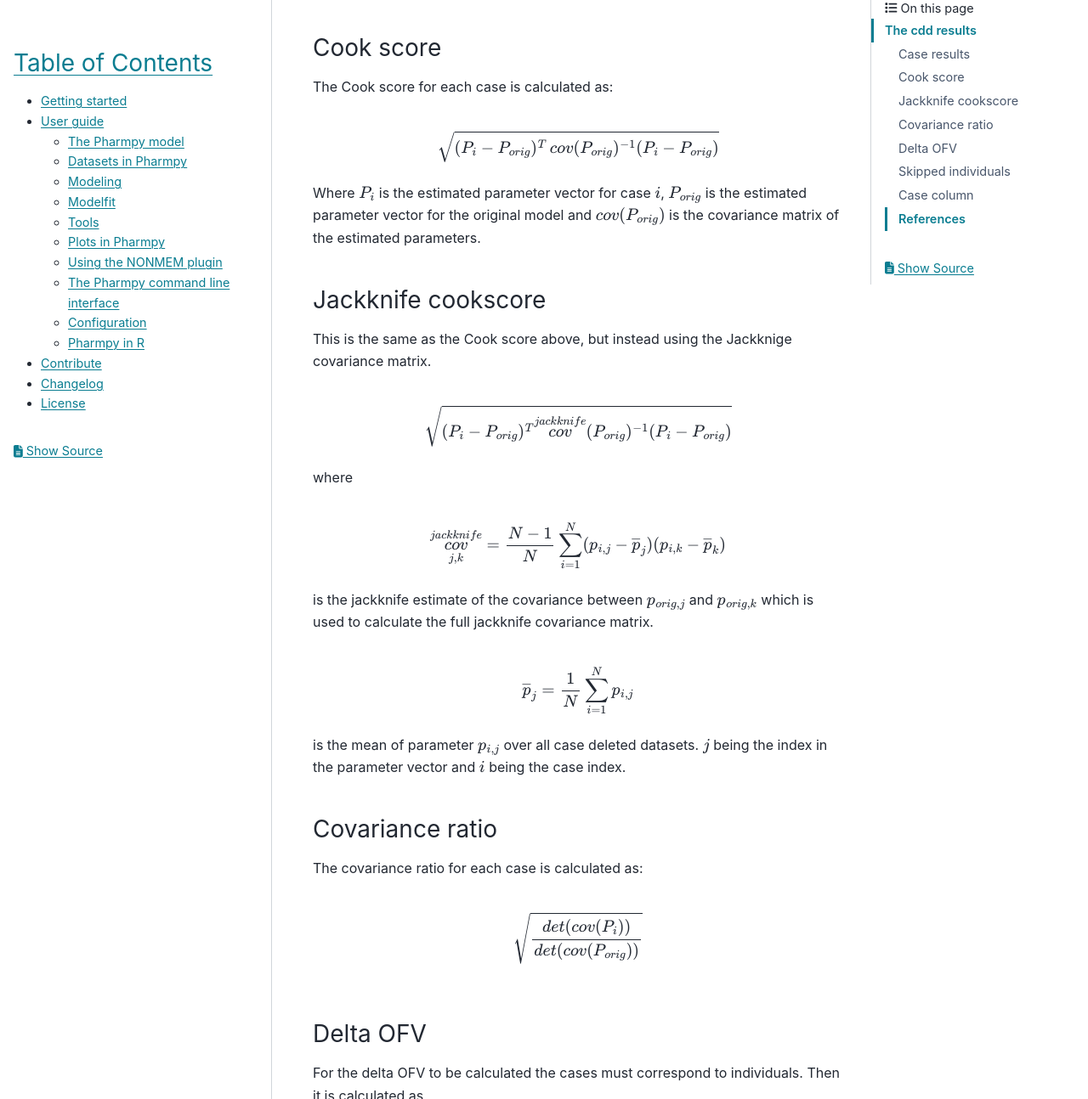
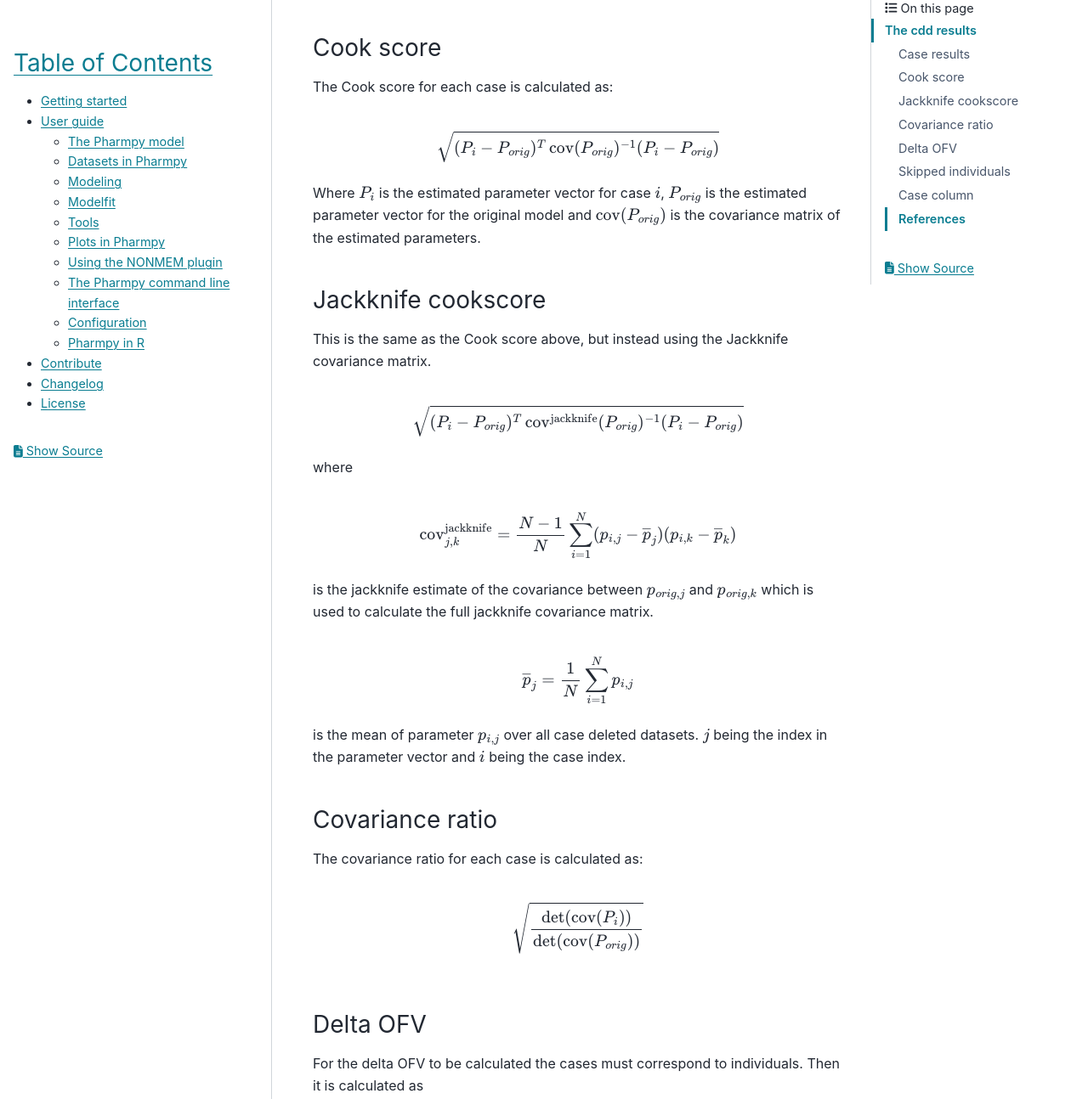
Before and after one commit to pharmpy/pharmpy, a Sphinx documentation site: the page built from docs/cdd.rst, in a window 1280 px wide and 1400 px high, scrolled down 452 px, cut to the strip 106-1400 px from the top of the window. Shown: the whole strip at 85% size. Built offline with Sphinx 7.4.7 and the PyData theme 0.15.4, drawn with Linux system fonts in a browser that asks for light colours; pages that are not in the unit, such as notebooks, are missing from menus.

Commit message:
Fix typos and style of operators in formulas

```diff
--- a/docs/cdd.rst
+++ b/docs/cdd.rst
@@ -28,24 +28,24 @@ The Cook score for each case is calculated as:
 
 .. math::
 
-    \sqrt{(P_i - P_{orig})^T \mathop{cov}(P_{orig})^{-1} (P_i - P_{orig})}
+    \sqrt{(P_i - P_{orig})^T \operatorname{cov}(P_{orig})^{-1} (P_i - P_{orig})}
 
-Where :math:`P_i` is the estimated parameter vector for case :math:`i`, :math:`P_{orig}` is the estimated parameter vector for the original model and :math:`\mathop{cov}(P_{orig})` is the covariance matrix of the estimated parameters.
+Where :math:`P_i` is the estimated parameter vector for case :math:`i`, :math:`P_{orig}` is the estimated parameter vector for the original model and :math:`\operatorname{cov}(P_{orig})` is the covariance matrix of the estimated parameters.
 
 Jackknife cookscore
 ~~~~~~~~~~~~~~~~~~~
 
-This is the same as the Cook score above, but instead using the Jackknige covariance matrix.
+This is the same as the Cook score above, but instead using the Jackknife covariance matrix.
 
 .. math::
 
-    \sqrt{(P_i - P_{orig})^T \mathop{cov}^{jackknife}(P_{orig})^{-1} (P_i - P_{orig})}
+    \sqrt{(P_i - P_{orig})^T \operatorname{cov}^{\operatorname{jackknife}}(P_{orig})^{-1} (P_i - P_{orig})}
 
 where
 
 .. math::
 
-    \mathop{cov}_{j,k}^{jackknife} = \frac{N - 1}{N}\sum_{i=1}^N(p_{i,j} - \overline{p}_j)(p_{i,k} - \overline{p}_k)
+    \operatorname{cov}_{j,k}^{\operatorname{jackknife}} = \frac{N - 1}{N}\sum_{i=1}^N(p_{i,j} - \overline{p}_j)(p_{i,k} - \overline{p}_k)
 
 is the jackknife estimate of the covariance between :math:`p_{orig,j}` and :math:`p_{orig,k}` which is used to calculate the
 full jackknife covariance matrix.
@@ -63,7 +63,7 @@ The covariance ratio for each case is calculated as:
 
 .. math::
 
-    \sqrt{\frac{\mathop{det}({\mathop{cov}(P_i))}}{\mathop{det}(\mathop{cov}(P_{orig}))}}
+    \sqrt{\frac{\operatorname{det}({\operatorname{cov}(P_i))}}{\operatorname{det}(\operatorname{cov}(P_{orig}))}}
 
 Delta OFV
 ~~~~~~~~~
```
Also changed, not shown: 1 other file.
